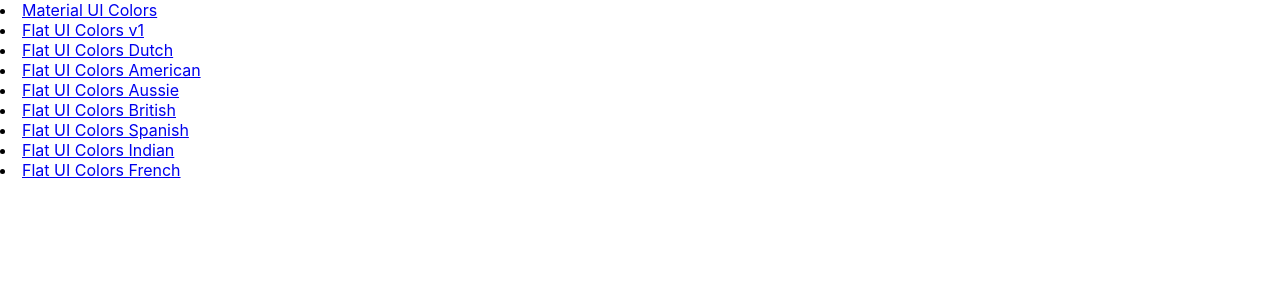
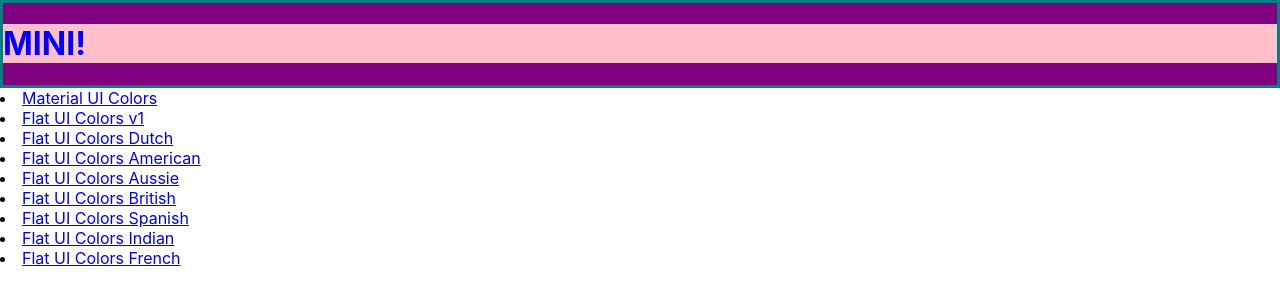
Before and after one commit to JorgeAcostaDLP/palettemaker, a React (Create React App) app: page / in a window 1280 px wide. Shown: the top 304 px of the page. Built offline with nearby package versions, Linux system fonts and the light colour scheme.

Commit message:
Added minipalette and withStyles

```diff
--- a/package.json
+++ b/package.json
@@ -5,6 +5,7 @@
   "dependencies": {
     "@material-ui/core": "^4.9.13",
     "@material-ui/icons": "^4.9.1",
+    "@material-ui/styles": "^4.9.13",
     "@testing-library/jest-dom": "^4.2.4",
     "@testing-library/react": "^9.3.2",
     "@testing-library/user-event": "^7.1.2",
--- /dev/null
+++ b/src/MiniPalette.js
@@ -0,0 +1,26 @@
+import React from 'react';
+import { withStyles } from '@material-ui/styles';
+
+const styles = {
+  main: {
+    backgroundColor: 'purple',
+    border: '3px solid teal',
+    color: 'white',
+    '& h1': {
+      color: 'blue',
+    },
+  },
+  secondary: { backgroundColor: 'pink' },
+};
+
+function MiniPalette(props) {
+  const { classes } = props;
+  console.log(classes);
+  return (
+    <div className={classes.main}>
+      <h1 className={classes.secondary}>MINI!</h1>
+    </div>
+  );
+}
+
+export default withStyles(styles)(MiniPalette);
--- a/src/PaletteList.js
+++ b/src/PaletteList.js
@@ -1,5 +1,6 @@
 import React, { Component } from 'react';
 import { Link } from 'react-router-dom';
+import MiniPalette from './MiniPalette';
 
 class PaletteList extends Component {
   render() {
@@ -8,7 +9,12 @@
         <Link to={`palette/${palette.id}`}> {palette.paletteName}</Link>
       </li>
     ));
-    return <div>{miniPalettes}</div>;
+    return (
+      <div>
+        <MiniPalette></MiniPalette>
+        {miniPalettes}
+      </div>
+    );
   }
 }
 
```
